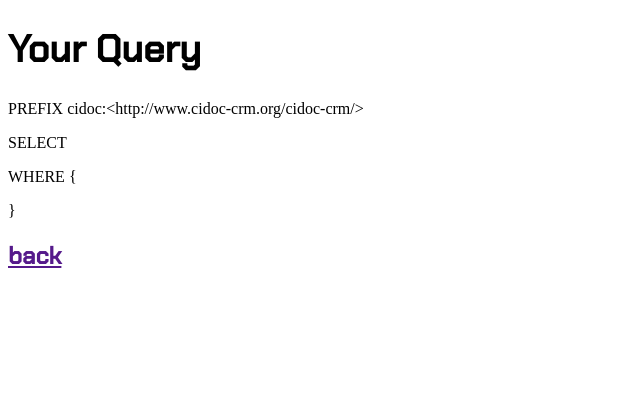
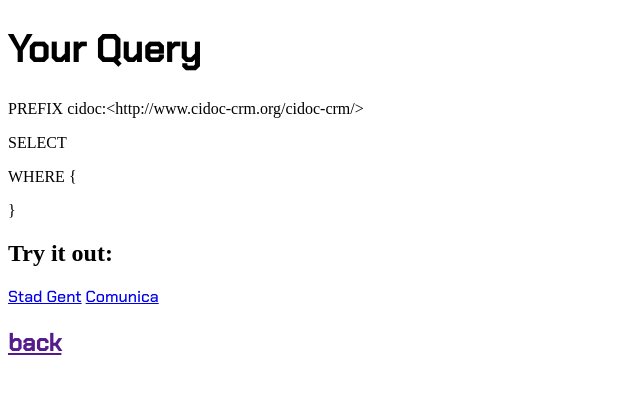
Before and after one commit to floreverk/querybuilder, a Django app: template builder/templates/query.html in a window 1280 px wide. Shown: the top 394 px of the page, without its empty margins (0-640 px from the left). Run offline with Django 3.2, Linux system fonts and the light colour scheme; the template is opened without the code that fills it, so the values that code supplies are empty.

Commit message:
add links

```diff
--- a/builder/static/templates/styles.css
+++ b/builder/static/templates/styles.css
@@ -47,3 +47,8 @@ form {
     text-align: center;
     font-family: 'Chakra Petch', sans-serif;
 }
+
+.link {
+    font-size: medium;
+    font-family: 'Chakra Petch', sans-serif;
+}
--- a/builder/templates/query.html
+++ b/builder/templates/query.html
@@ -25,6 +25,9 @@
             <p>{{ objectnumber|safe }}</p>
             <p>{{ filterobjectnumber|safe }}</p>
             <p>} {{limit|safe}}</p>
+            <h2>Try it out:</h2>
+            <a href="https://stad.gent/sparql" class = 'link'>Stad Gent</a>
+            <a href="https://query.linkeddatafragments.org/#datasources=https%3A%2F%2Fstad.gent%2Fsparql&query=" class="link" >Comunica</a>
             <a href=""><h2>back</h2></a>
         </div>
     </body>
```
